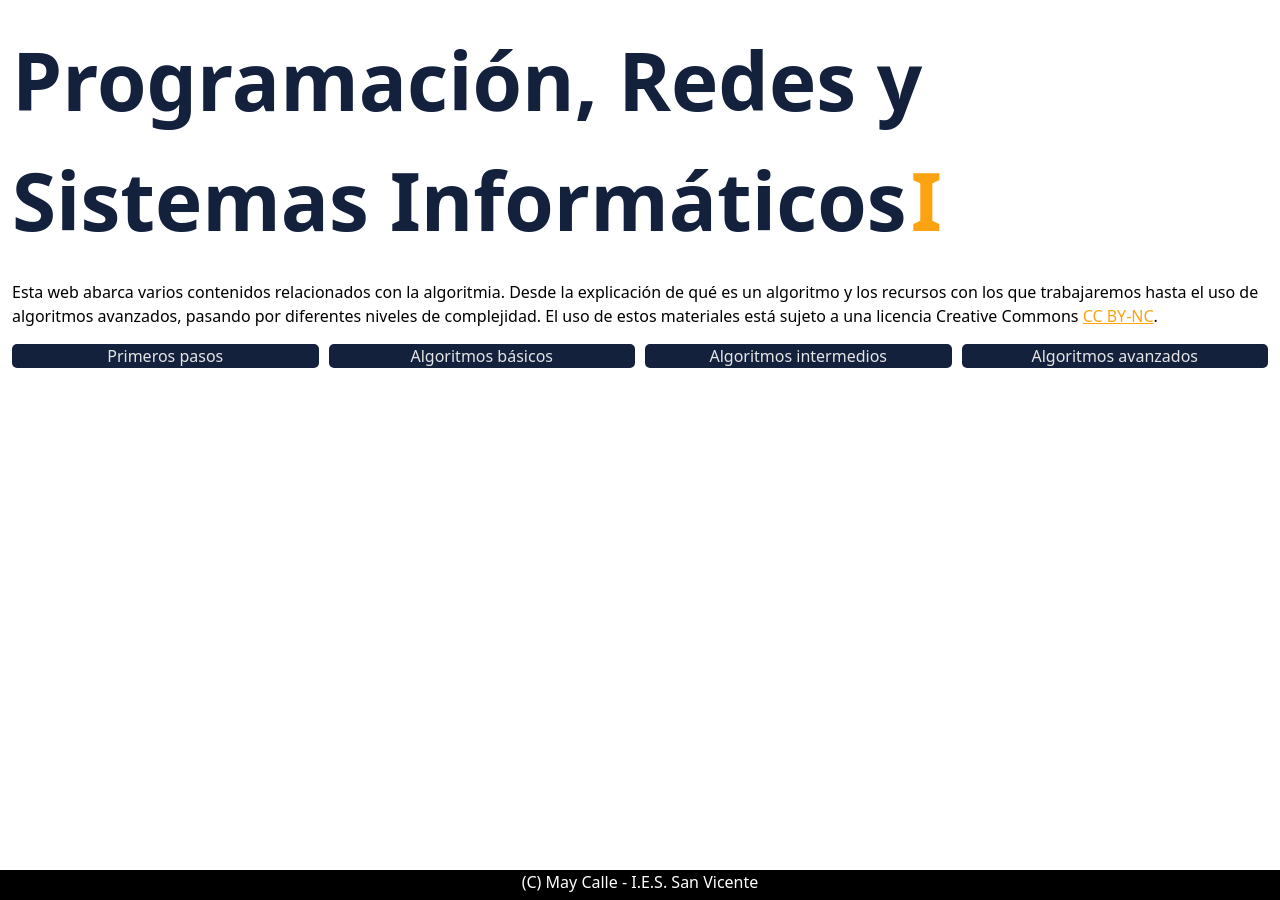
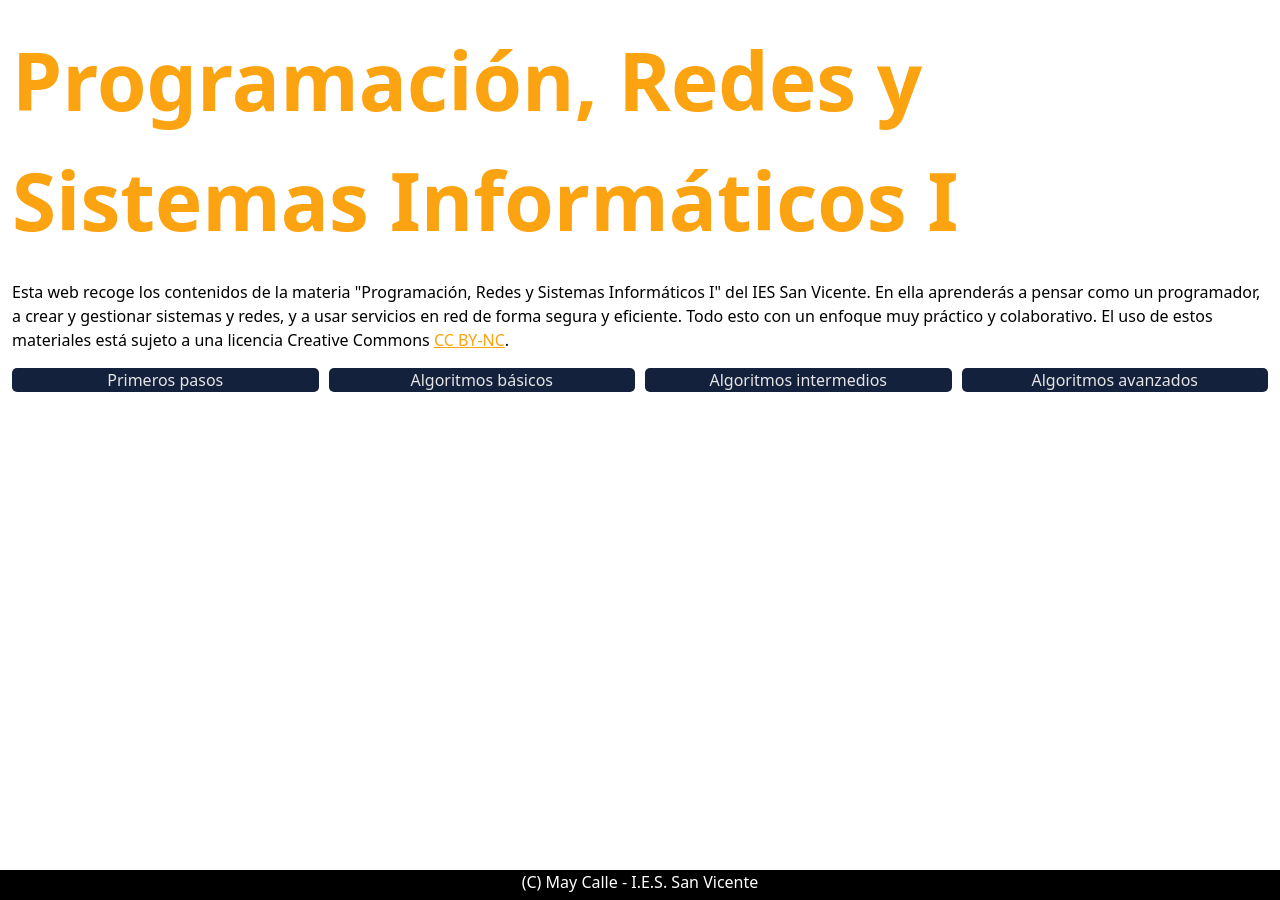
Before and after one commit to maycalle/primero-bach, a Jekyll site: the page built from index.html, in a window 1280 px wide. Built offline with Jekyll 4.4.1, drawn with Linux system fonts in a browser that asks for light colours; nearby versions of some CDN libraries.

Commit message:
configuracion

```diff
--- a/index.html
+++ b/index.html
@@ -5,14 +5,12 @@ title: 1º Bachillerato
 
 <div class="titulo">
     <div class="logo">
-        <span class="letra_1">Programación, Redes y Sistemas Informáticos</span>
-        <span class="letra_2"> I</span>
+        <span class="letra_2">Programación, Redes y Sistemas Informáticos I</span>
     </div>
 </div>
 <div>
-    <p> Esta web abarca varios contenidos relacionados con la algoritmia. Desde la explicación
-        de qué es un algoritmo y los recursos con los que trabajaremos hasta el uso de algoritmos
-        avanzados, pasando por diferentes niveles de complejidad. El uso de estos materiales está sujeto a una licencia Creative Commons <a target="_blank" href="https://creativecommons.org/licenses/by-nc/4.0/">CC BY-NC</a>.</p>
+    <p> Esta web recoge los contenidos de la materia "Programación, Redes y Sistemas Informáticos I" del IES San Vicente. En ella aprenderás a pensar como un programador, a crear y gestionar sistemas y redes, y a usar servicios en red de forma segura y eficiente. Todo esto con un enfoque muy práctico y colaborativo.
+    El uso de estos materiales está sujeto a una licencia Creative Commons <a target="_blank" href="https://creativecommons.org/licenses/by-nc/4.0/">CC BY-NC</a>.</p>
 </div>
 
 <nav>
```
